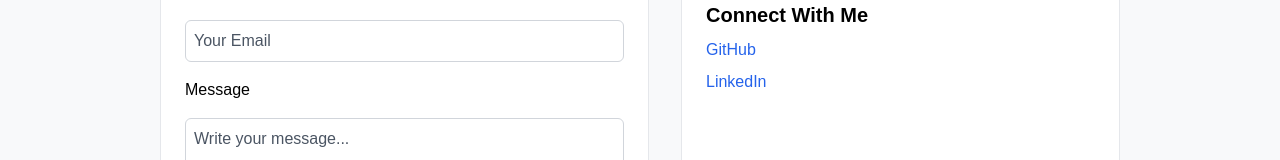
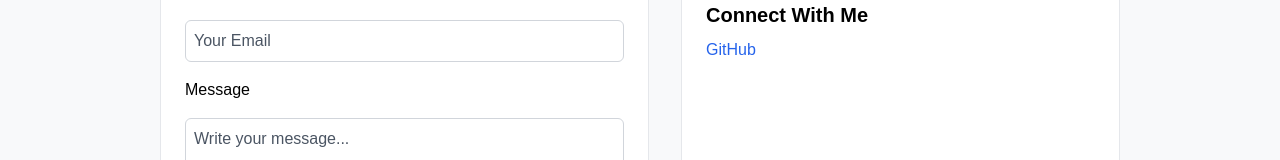
Before and after one commit to DilipKumarKandula/kanduladilipkumar, a Next.js app: page /contact in a window 1280 px wide. Shown: the part 365-525 px from the top of the page. Built offline with nearby package versions, Linux system fonts and the light colour scheme.

Commit message:
removed linkedin url

```diff
--- a/src/pages/contact.js
+++ b/src/pages/contact.js
@@ -210,10 +210,9 @@ export default function Contact() {
               <li style={styles.linkItem}>
                 <a href="https://github.com/DilipKumarKandula" target="_blank" rel="noopener noreferrer" style={styles.link}>GitHub</a>
               </li>
-              <li style={styles.linkItem}>
-                <a href="www.linkedin.com/in/
-kandula-dilip-kumar-94b20a221" target="_blank" rel="noopener noreferrer" style={styles.link}>LinkedIn</a>
-              </li>
+              {/* <li style={styles.linkItem}>
+                <a href="www.linkedin.com/in/kandula-dilip-kumar-94b20a221" target="_blank" rel="noopener noreferrer" style={styles.link}>LinkedIn</a>
+              </li> */}
             </ul>
           </div>
         </div>
```
